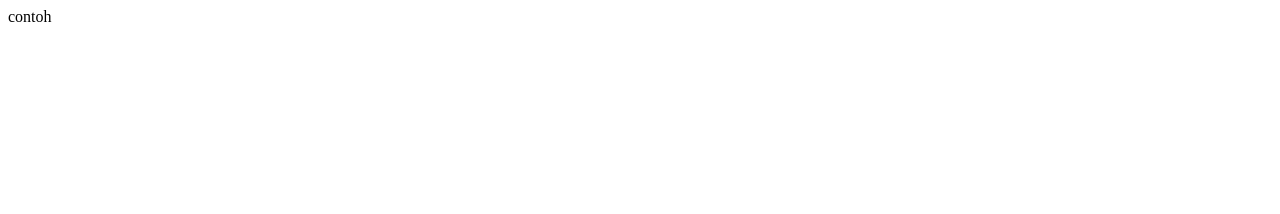
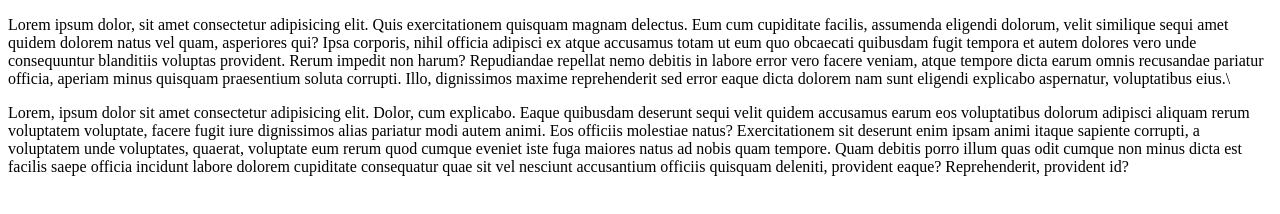
Before and after one commit to faiz2710/test3, a plain HTML site: page index.html in a window 1280 px wide. Drawn offline with Linux system fonts and the light colour scheme.

Commit message:
menambah paragrap

```diff
--- a/index.html
+++ b/index.html
@@ -1,11 +1,28 @@
 <!DOCTYPE html>
 <html lang="en">
+
 <head>
     <meta charset="UTF-8">
     <meta name="viewport" content="width=device-width, initial-scale=1.0">
     <title>Document</title>
 </head>
+
 <body>
-    contoh
+    <p>Lorem ipsum dolor, sit amet consectetur adipisicing elit. Quis exercitationem quisquam magnam delectus. Eum cum
+        cupiditate facilis, assumenda eligendi dolorum, velit similique sequi amet quidem dolorem natus vel quam,
+        asperiores qui? Ipsa corporis, nihil officia adipisci ex atque accusamus totam ut eum quo obcaecati quibusdam
+        fugit tempora et autem dolores vero unde consequuntur blanditiis voluptas provident. Rerum impedit non harum?
+        Repudiandae repellat nemo debitis in labore error vero facere veniam, atque tempore dicta earum omnis recusandae
+        pariatur officia, aperiam minus quisquam praesentium soluta corrupti. Illo, dignissimos maxime reprehenderit sed
+        error eaque dicta dolorem nam sunt eligendi explicabo aspernatur, voluptatibus eius.\</p>
+
+    <p>Lorem, ipsum dolor sit amet consectetur adipisicing elit. Dolor, cum explicabo. Eaque quibusdam deserunt sequi
+        velit quidem accusamus earum eos voluptatibus dolorum adipisci aliquam rerum voluptatem voluptate, facere fugit
+        iure dignissimos alias pariatur modi autem animi. Eos officiis molestiae natus? Exercitationem sit deserunt enim
+        ipsam animi itaque sapiente corrupti, a voluptatem unde voluptates, quaerat, voluptate eum rerum quod cumque
+        eveniet iste fuga maiores natus ad nobis quam tempore. Quam debitis porro illum quas odit cumque non minus dicta
+        est facilis saepe officia incidunt labore dolorem cupiditate consequatur quae sit vel nesciunt accusantium
+        officiis quisquam deleniti, provident eaque? Reprehenderit, provident id?</p>
 </body>
+
 </html>
```
